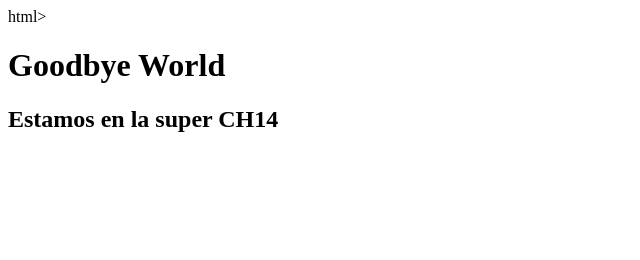
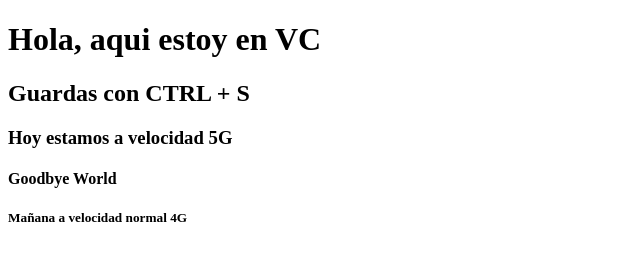
Before and after one commit to CruzSttr13/Practica, a plain HTML site: page html/index.html in a window 1280 px wide. Shown: the whole page, without its empty margins (0-640 px from the left). Drawn offline with Linux system fonts and the light colour scheme.

Commit message:
Se agrego un espacio

```diff
--- a/html/index.html
+++ b/html/index.html
@@ -1,6 +1,16 @@
-html>
+<!DOCTYPE html>
+<html lang="en">
+<head>
+    <meta charset="UTF-8">
+    <meta http-equiv="X-UA-Compatible" content="IE=edge">
+    <meta name="viewport" content="width=device-width, initial-scale=1.0">
+    <title>Document</title>
+</head>
 <body>
-<h1>Goodbye World</h1>
-<h2>Estamos en la super CH14</h2>
+    <h1>Hola, aqui estoy en VC</h1>
+    <h2>Guardas con CTRL + S</h2>
+    <h3>Hoy estamos a velocidad 5G</h3>
+    <h4>Goodbye World</h4>
+    <h5>Mañana a velocidad normal 4G </h5>
 </body>
 </html>
```
